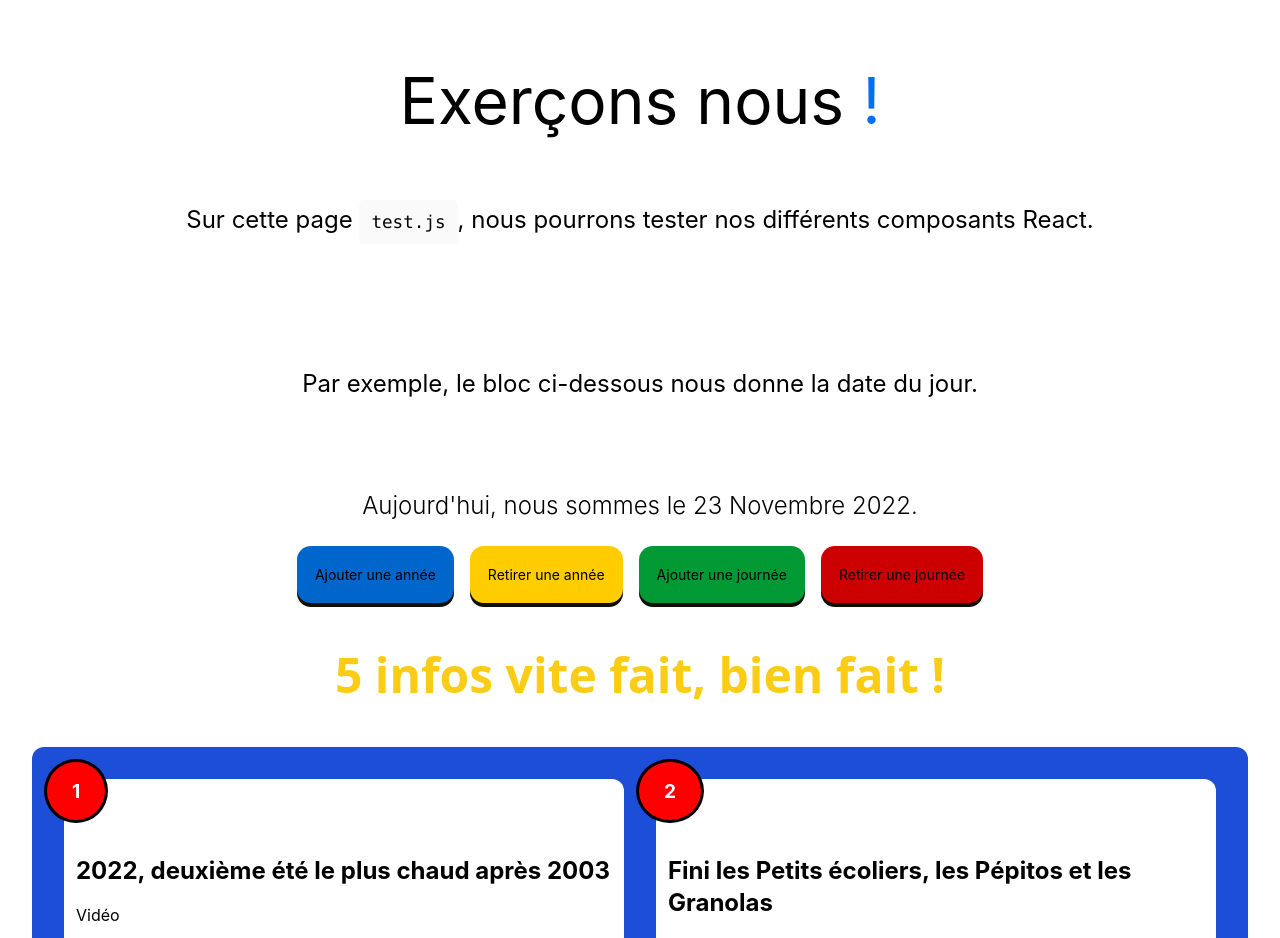
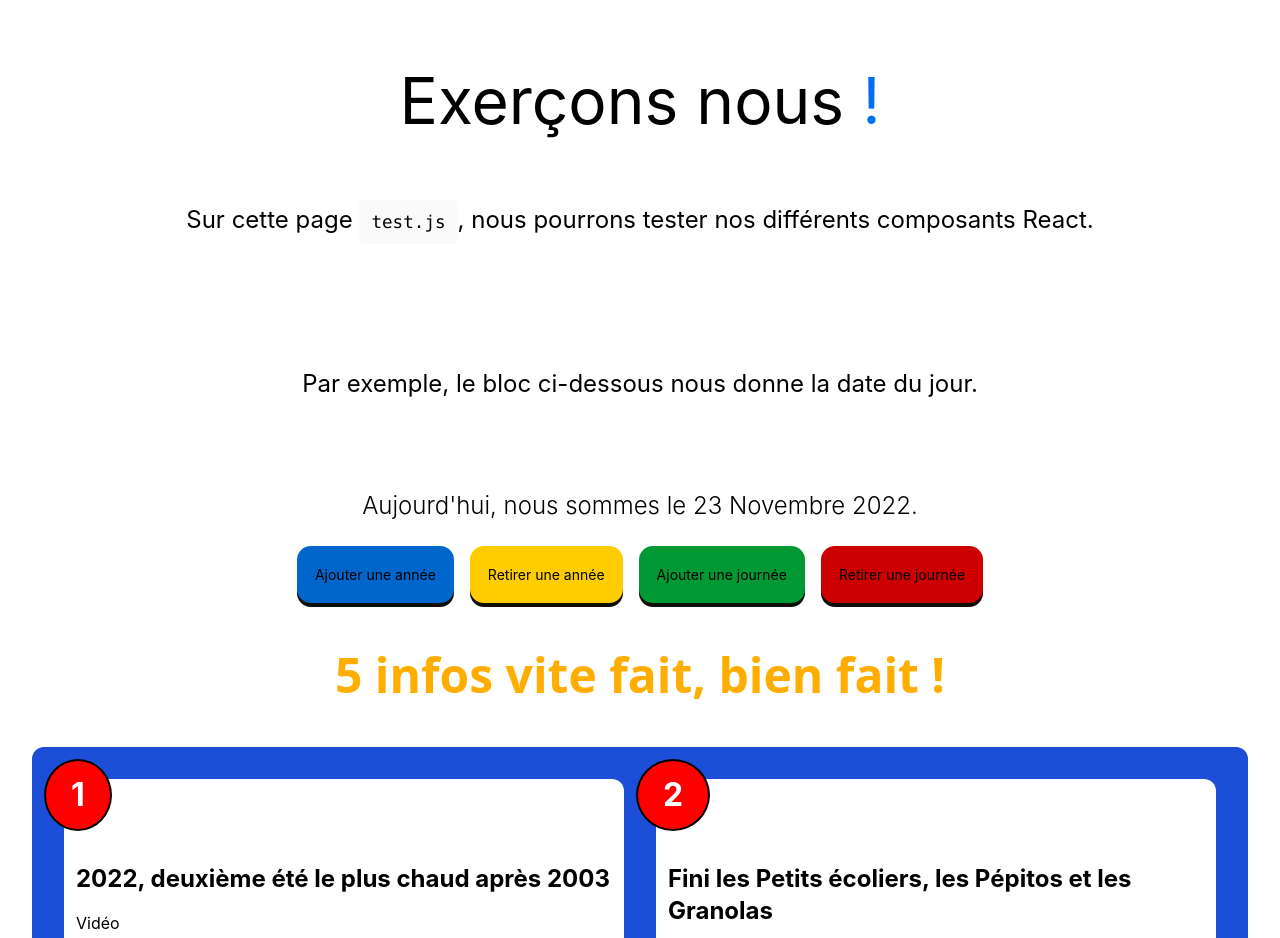
Before and after one commit to N95Ryan/sandbox, a Next.js app: page /test in a window 1280 px wide. Shown: the top 938 px of the page. Built offline with nearby package versions, Linux system fonts and the light colour scheme.

Commit message:
numero changes

```diff
--- a/src/components/profil/Infos.js
+++ b/src/components/profil/Infos.js
@@ -3,7 +3,7 @@ import { FontAwesomeIcon } from "@fortawesome/react-fontawesome";
 const Infos = () => {
   return (
     <div>
-      <h2 className="text-5xl font-sans font-bold text-yellow-400 p-12 text-center underline-offset-8">
+      <h2 className="title-infos text-5xl font-sans font-bold p-12 text-center underline-offset-8">
         5 infos vite fait, bien fait !
       </h2>
 
--- a/styles/globals.css
+++ b/styles/globals.css
@@ -24,6 +24,10 @@ a {
   transform: translateY(4px);
 }
 
+.Bouton-1:active :hover {
+  background-color: #ffae00;
+}
+
 .Bouton-2:active {
   transform: translateY(4px);
 }
@@ -34,6 +38,10 @@ a {
 
 .Bouton-4:active {
   transform: translateY(4px);
+}
+
+.title-infos {
+  color: #ffae00;
 }
 
 .tableau-infos:nth-child(6) h2,
@@ -55,11 +63,11 @@ a {
 
 .numero {
   background-color: red;
-  border: 3px solid black;
+  border: 2px solid black;
   color: white;
-  font-size: larger;
+  font-size: xx-large;
   font-weight: bold;
-  padding: 15px 25px;
+  padding: 10px 25px;
   position: relative;
   display: block;
   border-radius: 100%;
```
